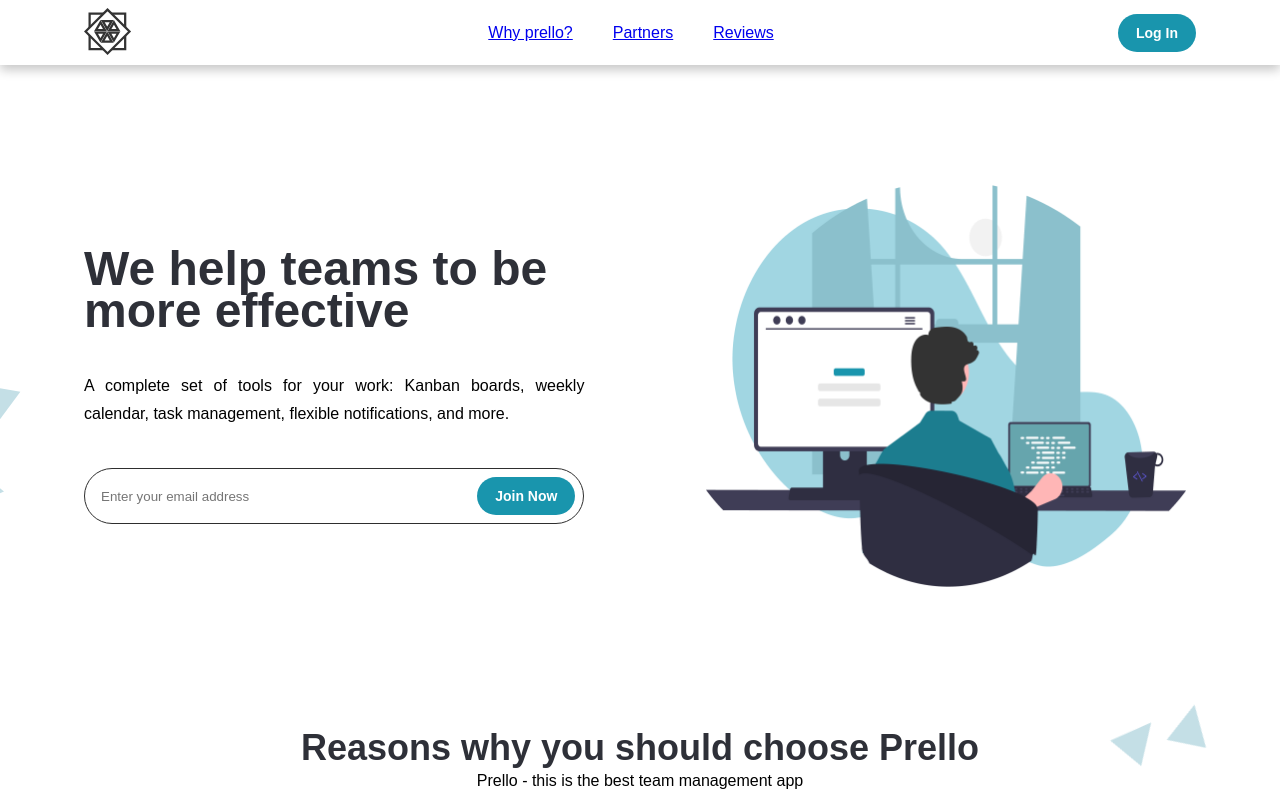
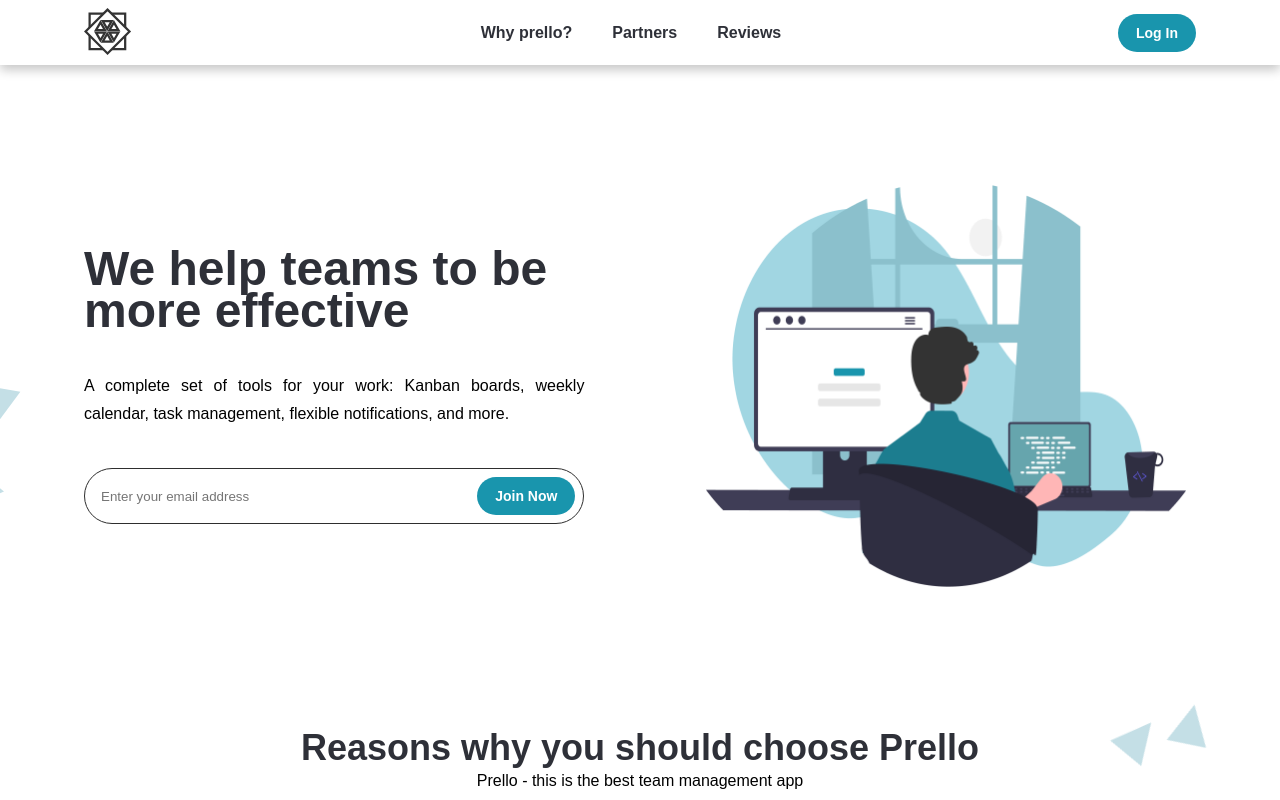
Before and after one commit to grage03/prello, a React (Create React App) app: page / in a window 1280 px wide. Shown: the top 800 px of the page. Built offline with nearby package versions, Linux system fonts and the light colour scheme; the HTML template or start-up script is replaced by a standard one; a web font is replaced by a local one.

Commit message:
add(core): add style to anchor

```diff
--- a/src/core/components/app/Anchor/index.tsx
+++ b/src/core/components/app/Anchor/index.tsx
@@ -1,10 +1,12 @@
 import React from 'react'
 import { AnchorProps } from './interface'
+
+import './style/styles.sass'
 
 // TODO: the header prevents you from scrolling through the block, need to add padding with the length of the header
 export const Anchor = ({ children, anchor }: AnchorProps) => {
   return (
-    <a href={`#${anchor}`}>
+    <a href={`#${anchor}`} className="anchor">
       {children}
     </a>
   )
--- /dev/null
+++ b/src/core/components/app/Anchor/style/styles.sass
@@ -0,0 +1,6 @@
+.anchor
+  color: #2e3038
+  text-decoration: none
+  margin: 0
+  padding: 0
+  font-weight: 600
```
